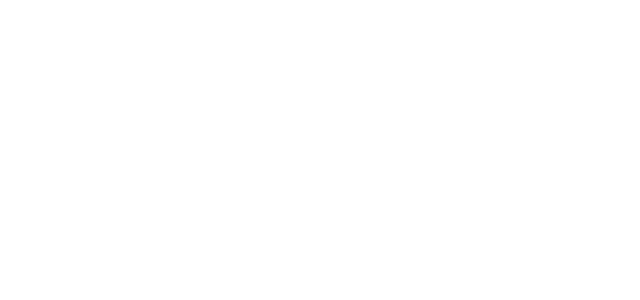
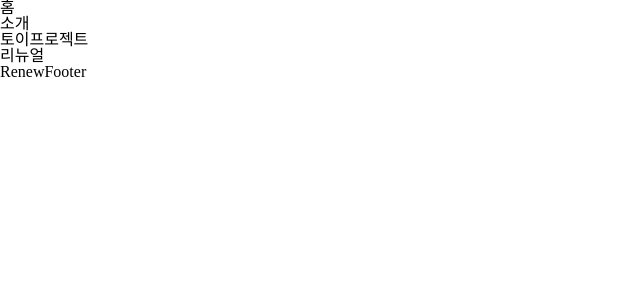
Before and after one commit to hij00/portfolio_2022, a React (Create React App) app: page /#/web_renewal in a window 1280 px wide. Before the commit this address had no page. Shown: the top 300 px of the page, without its empty margins (0-640 px from the left). Built offline with nearby package versions, Linux system fonts and the light colour scheme.

Commit message:
route set

```diff
--- a/src/App.js
+++ b/src/App.js
@@ -1,13 +1,24 @@
 import { HashRouter as Router, Routes, Route } from "react-router-dom";
+import { Footer } from "./components/Footer";
+import { Header } from "./components/Header";
+import { Home } from "./components/pages/home/Home";
+import { Intro } from "./components/pages/intro/Intro";
+import { Renew } from "./components/pages/renewal/Renew";
+import { Toy } from "./components/pages/toy/Toy";
 import { GlobalStyle } from "./components/style/GlobalStyle";
 
 function App() {
   return (
     <Router>
       <GlobalStyle />
+      <Header />
       <Routes>
-        <Route></Route>
+        <Route path="/" element={<Home />}></Route>
+        <Route path="/introduce" element={<Intro />}></Route>
+        <Route path="/toy_project" element={<Toy />}></Route>
+        <Route path="/web_renewal" element={<Renew />}></Route>
       </Routes>
+      <Footer />
     </Router>
   );
 }
--- /dev/null
+++ b/src/components/Footer.js
@@ -0,0 +1,3 @@
+export const Footer = () => {
+  return <>Footer</>;
+};
--- /dev/null
+++ b/src/components/Header.js
@@ -0,0 +1,18 @@
+import styled from "styled-components";
+
+export const Header = () => {
+  return (
+    <Wrap>
+      <MenuWrap>
+        <Menu>홈</Menu>
+        <Menu>소개</Menu>
+        <Menu>토이프로젝트</Menu>
+        <Menu>리뉴얼</Menu>
+      </MenuWrap>
+    </Wrap>
+  );
+};
+
+const Wrap = styled.div``;
+const MenuWrap = styled.ul``;
+const Menu = styled.li``;
--- /dev/null
+++ b/src/components/pages/home/Home.js
@@ -0,0 +1,3 @@
+export const Home = () => {
+  return <>Home</>;
+};
--- /dev/null
+++ b/src/components/pages/intro/Intro.js
@@ -0,0 +1,3 @@
+export const Intro = () => {
+  return <>Intro</>;
+};
--- /dev/null
+++ b/src/components/pages/renewal/Renew.js
@@ -0,0 +1,3 @@
+export const Renew = () => {
+  return <>Renew</>;
+};
--- /dev/null
+++ b/src/components/pages/toy/Toy.js
@@ -0,0 +1,3 @@
+export const Toy = () => {
+  return <>Toy</>;
+};
--- a/src/components/style/GlobalStyle.js
+++ b/src/components/style/GlobalStyle.js
@@ -2,7 +2,7 @@
 import reset from "styled-reset";
 
 const mainStyle = {
-  color: "#1d1d1d",
+  blackColor: "#1d1d1d",
 };
 
 export const GlobalStyle = createGlobalStyle`
@@ -12,6 +12,6 @@
 }
 a{
     text-decoration: none;
-    color: ${mainStyle.color};
+    color: ${mainStyle.blackColor};
 }
 `;
```
